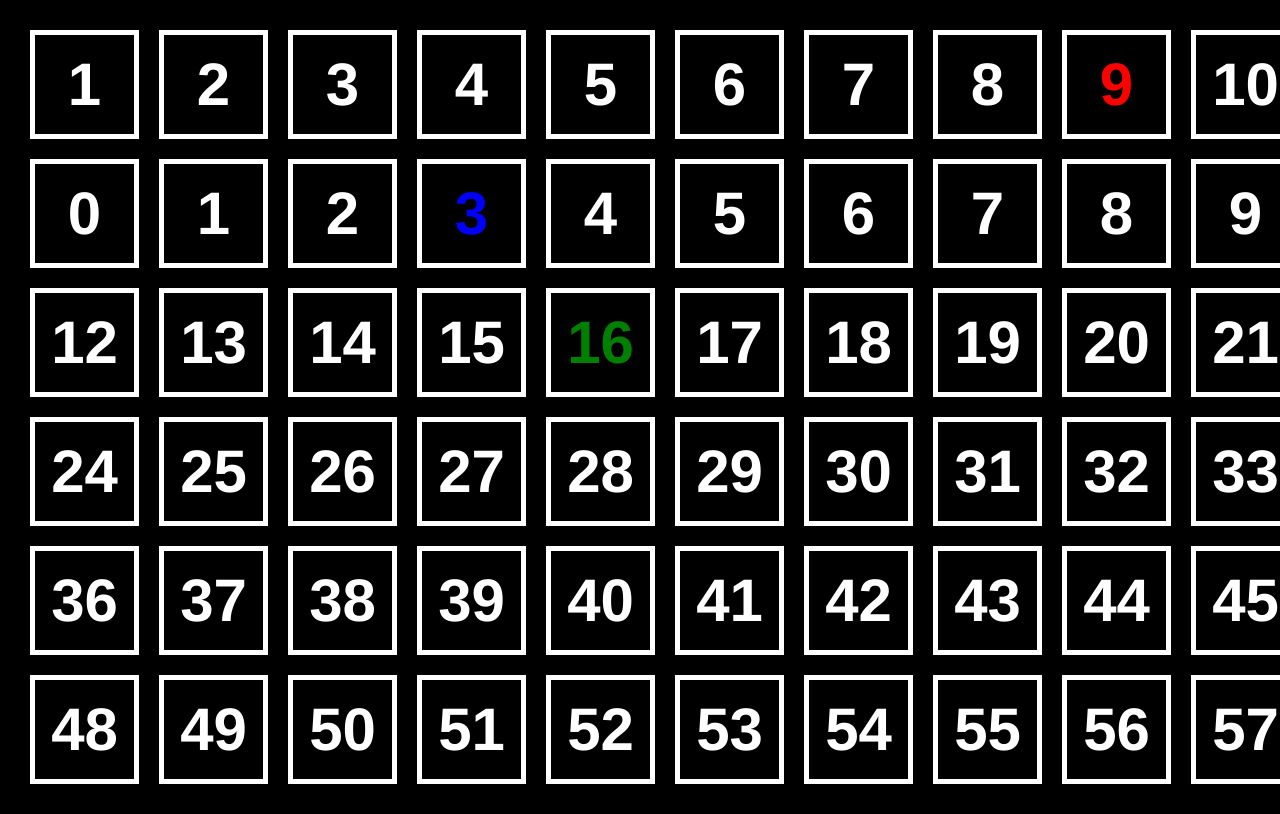
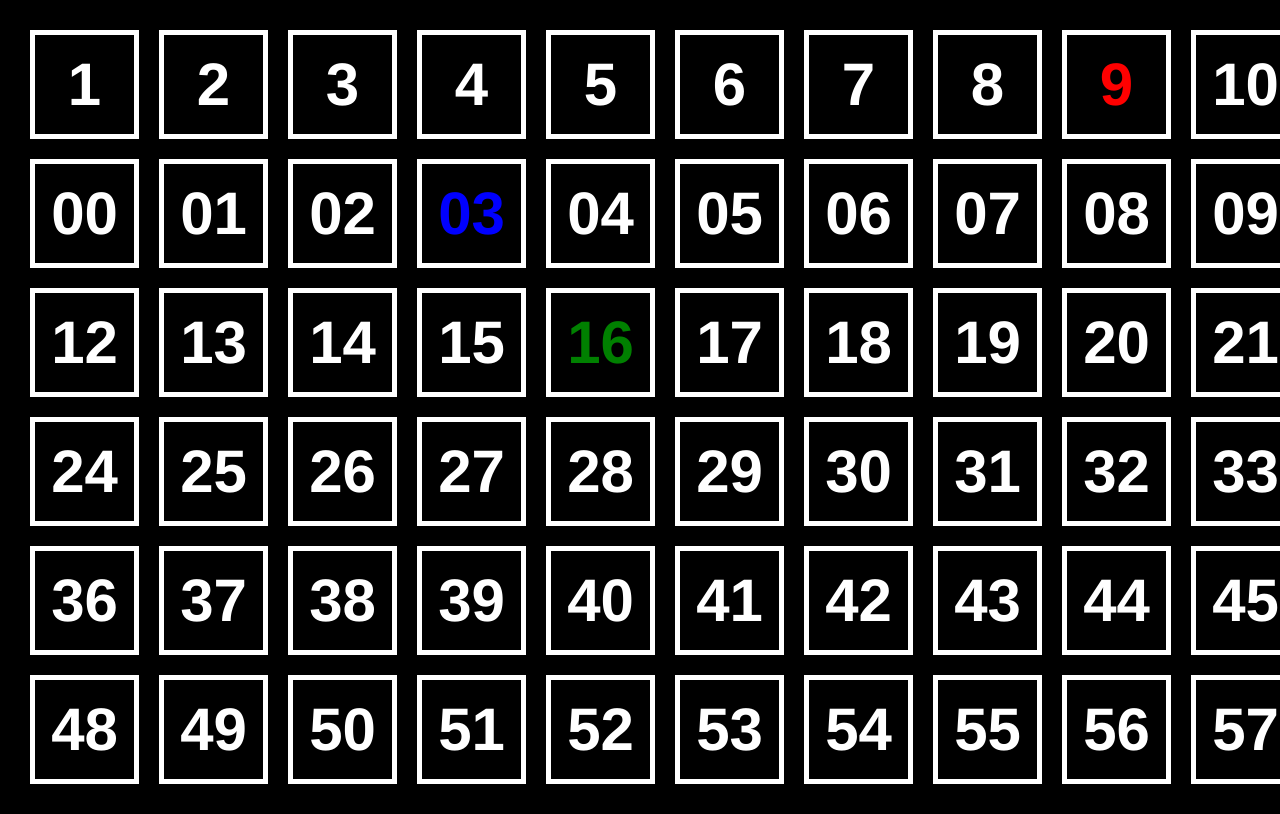
Before and after one commit to edkf/rudolph-de-harak-digital-clock, a Next.js app: page / in a window 1280 px wide. Shown: the top 814 px of the page. Built offline with nearby package versions, Linux system fonts and the light colour scheme.

Commit message:
Add zero before 1 to 9 mins

```diff
--- a/src/components/NumberItem/index.js
+++ b/src/components/NumberItem/index.js
@@ -5,9 +5,9 @@ export default function NumberItem({
   number,
   isHour,
   isMinute,
-  isSecond
+  isSecond,
+  addZero
 }) {
-
 
   const containerStyles = cx(styles.container, {
     [`${styles.isHour}`] : isHour,
@@ -19,7 +19,9 @@ export default function NumberItem({
     <div
       className={containerStyles}
     >
-      { number }
+      {
+        addZero ? ('0' + number).slice(-2) : number
+      }
     </div>
   )
 }
--- a/src/pages/index.js
+++ b/src/pages/index.js
@@ -37,6 +37,7 @@ export default function Home() {
               number={i}
               isMinute={getCurrentMinute === i}
               isSecond={getCurrentSecond === i}
+              addZero
             />
           )}
         </div>
```
